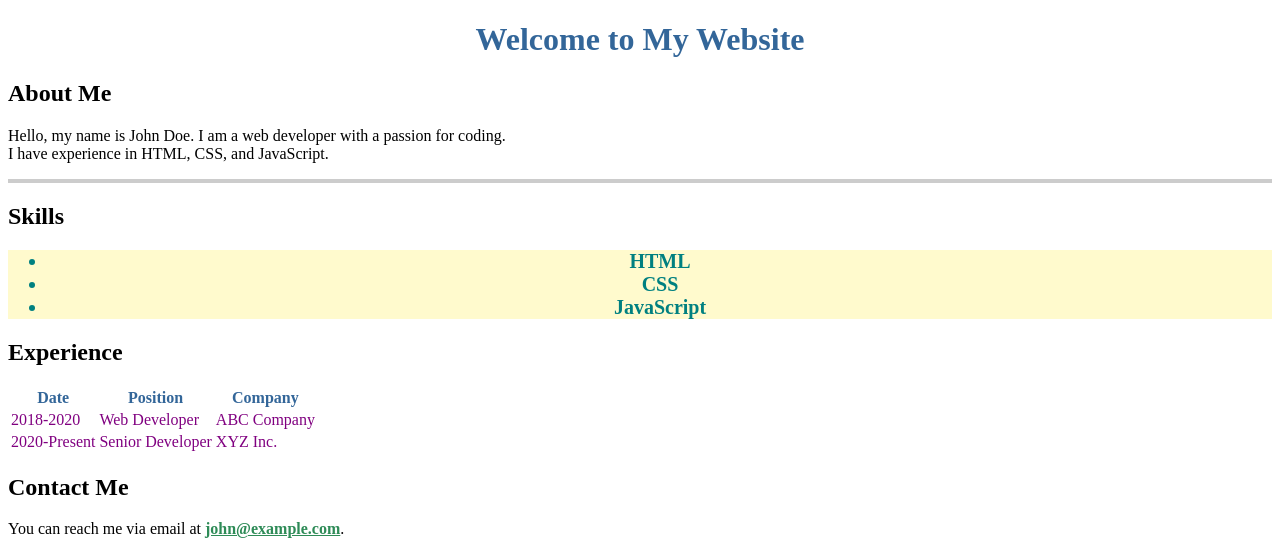
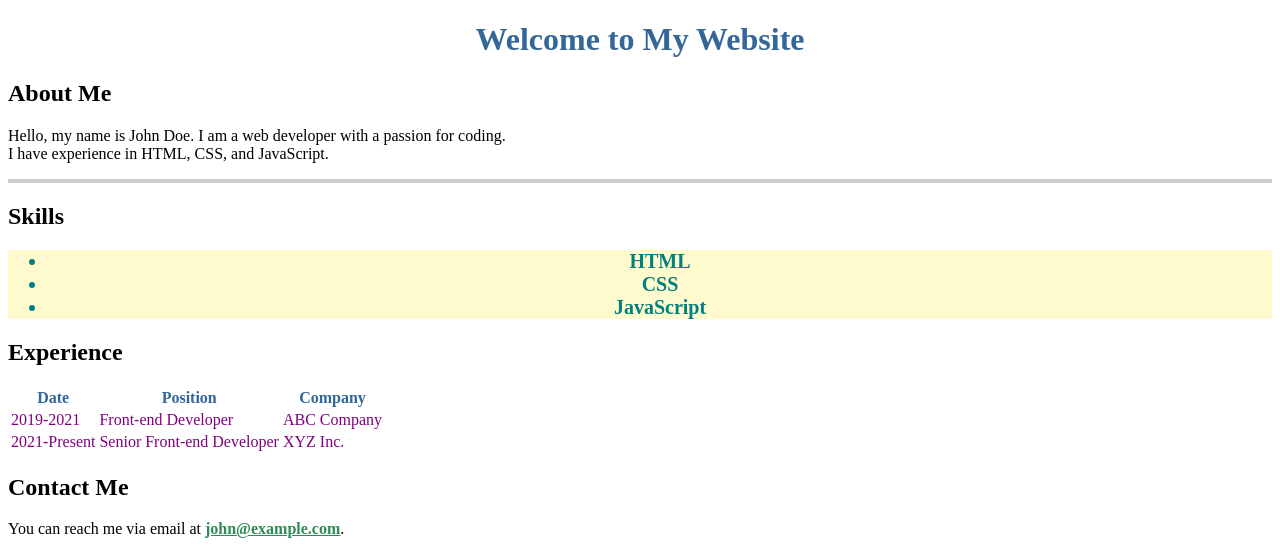
Before and after one commit to PirvuNicoleta/nicoletaa, a plain HTML site: page index.html in a window 1280 px wide. Shown: the top 555 px of the page. Drawn offline with Linux system fonts and the light colour scheme.

Commit message:
Update index.html

```diff
--- a/index.html
+++ b/index.html
@@ -1,4 +1,3 @@
-
 <!DOCTYPE html>
 <html>
 <head>
@@ -55,13 +54,13 @@
             <th>Company</th>
         </tr>
         <tr>
-            <td>2018-2020</td>
-            <td>Web Developer</td>
+            <td>2019-2021</td>
+            <td>Front-end Developer</td>
             <td>ABC Company</td>
         </tr>
         <tr>
-            <td>2020-Present</td>
-            <td>Senior Developer</td>
+            <td>2021-Present</td>
+            <td>Senior Front-end Developer</td>
             <td>XYZ Inc.</td>
         </tr>
     </table>
```
